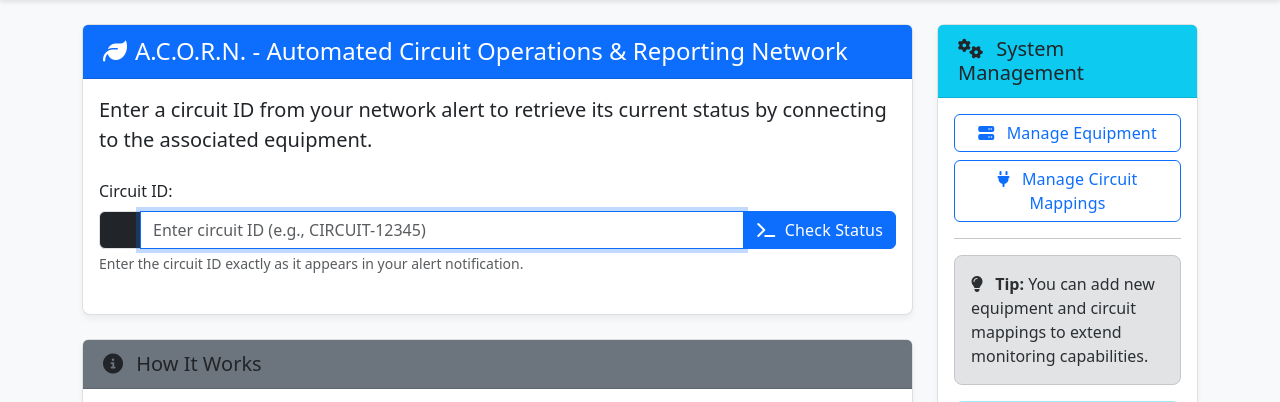
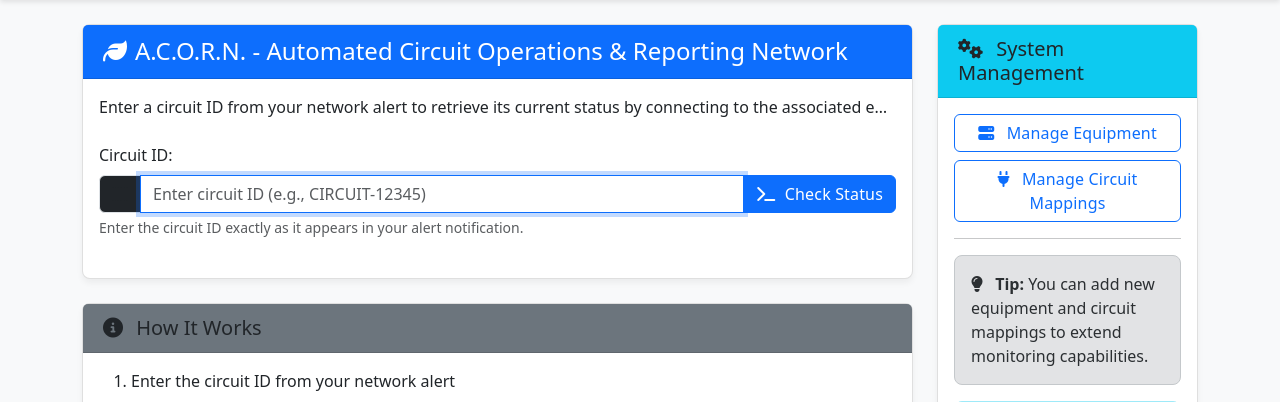
Before and after one commit to isag33k/acorn-app, a Flask app: page / in a window 1280 px wide. Shown: the part 56-458 px from the top of the page. Run offline with Flask 3, Linux system fonts and the light colour scheme; the visitor is signed in with stand-in values (Sample User, id 1); data comes from the database, SQL or seed files in the repository; some libraries are stand-ins or nearby versions.

Commit message:
Reduce font size of circuit ID instruction text.
Replit-Commit-Author: Agent
Replit-Commit-Session-Id: fe66dd87-fa88-47cd-bdf5-0f8e29a095e7
Replit-Commit-Screenshot-Url: https://storage.googleapis.com/screenshot-production-us-central1/6d084a6a-80c1-4660-9091-1790b9fe2d46/fc3fa8f9-e398-4139-b920-021f76c14ea9.jpg

```diff
--- a/templates/index.html
+++ b/templates/index.html
@@ -11,7 +11,7 @@
                 </h4>
             </div>
             <div class="card-body">
-                <p class="lead mb-4">
+                <p class="mb-4 fs-6 fw-normal text-nowrap overflow-hidden text-truncate">
                     Enter a circuit ID from your network alert to retrieve its current status by connecting to the associated equipment.
                 </p>
 
```
